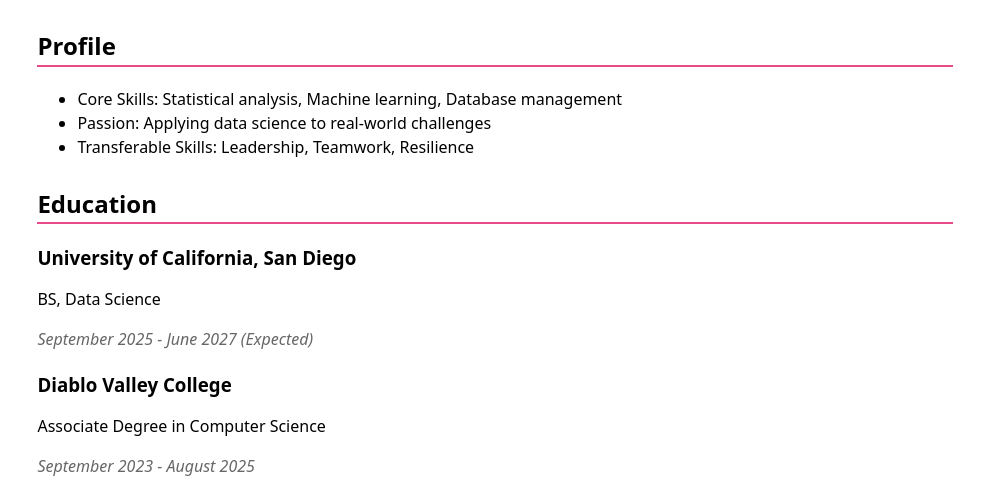
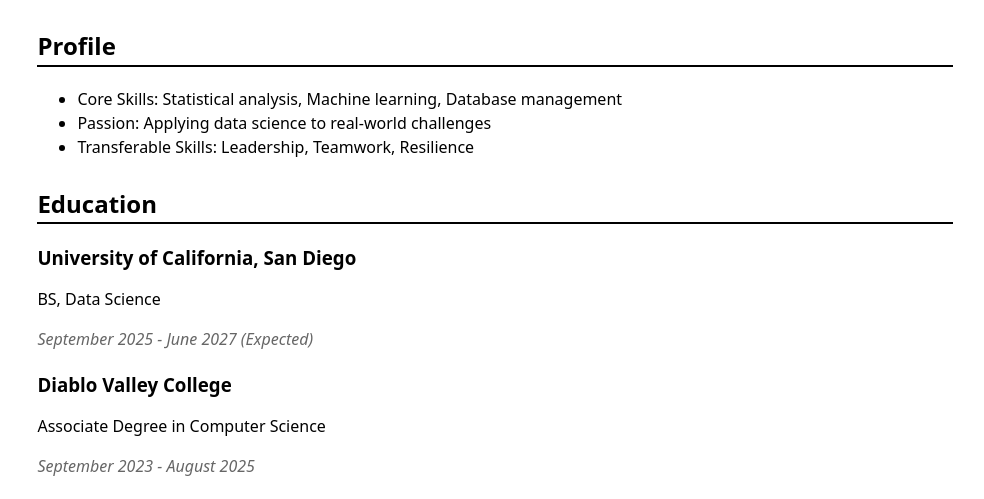
Before and after one commit to JaydenLiauw/Portfolio, a plain HTML site: page Resume/index.html in a window 1280 px wide. Shown: the part 301-800 px from the top of the page, without its empty margins (145-1129 px from the left). Drawn offline with Linux system fonts and the light colour scheme.

Commit message:
Update style.css

```diff
--- a/style.css
+++ b/style.css
@@ -1,5 +1,5 @@
 :root {
-    --color-accent: oklch(65% 50% 0);
+    --color-accent: black;
     accent-color: var(--color-accent);
 }
 body {
```
